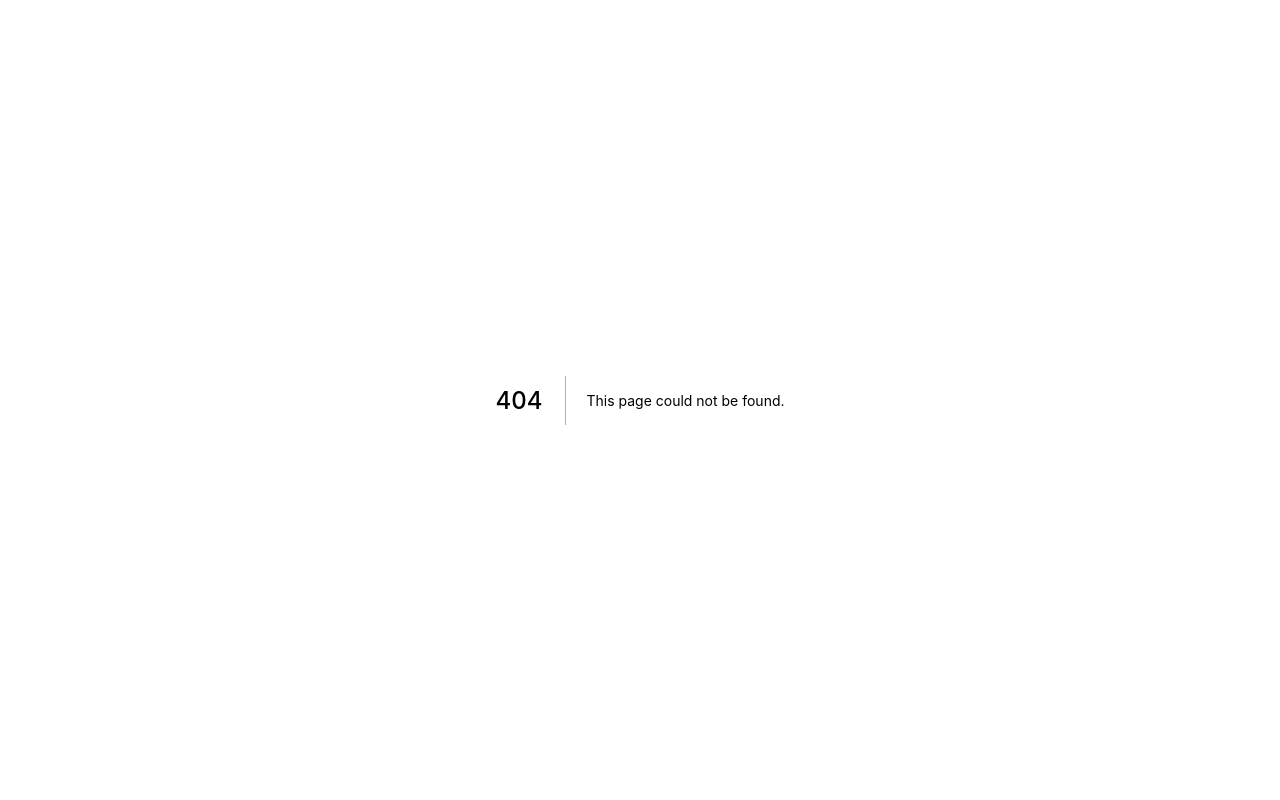
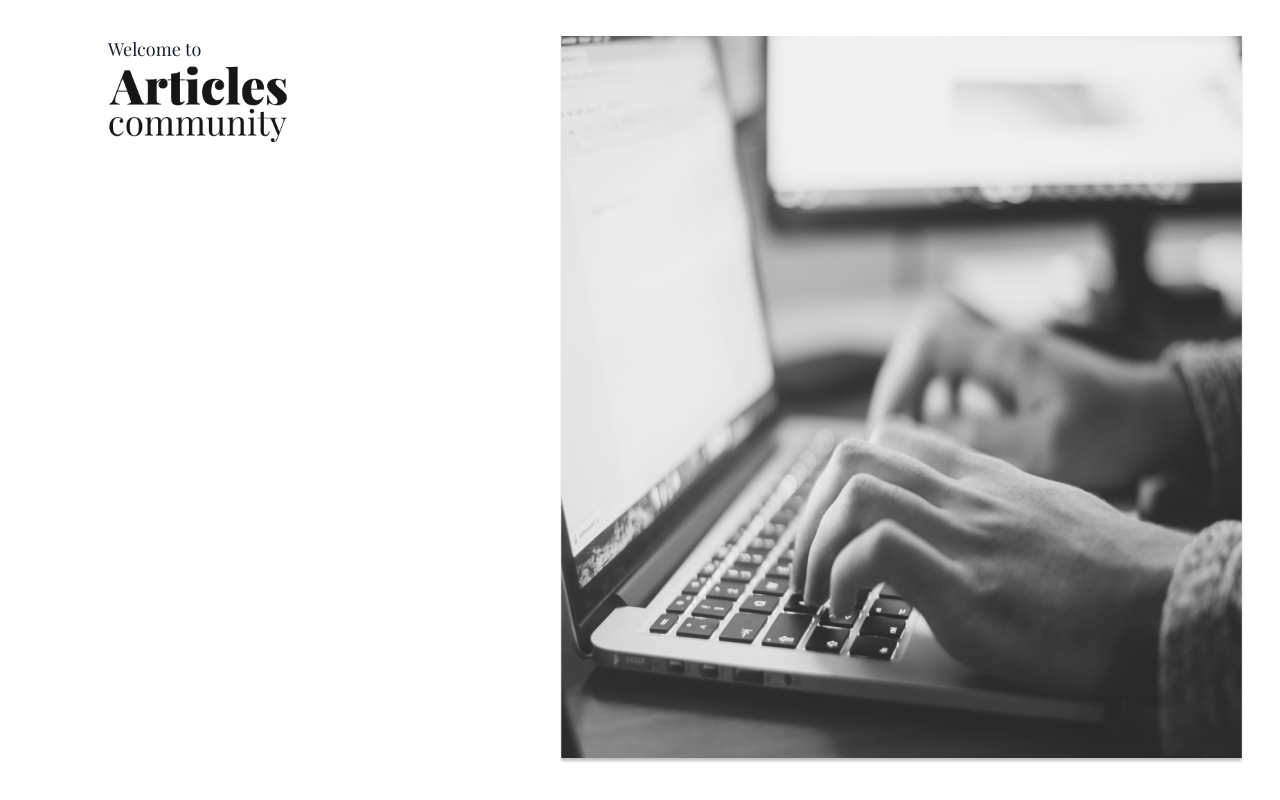
Before and after one commit to Kochiyama/articles-community-web, a Next.js app: page /auth/login in a window 1280 px wide. Before the commit this address had no page. Built offline with nearby package versions, Linux system fonts and the light colour scheme.

Commit message:
Feat: start static sketch of login and register

```diff
--- /dev/null
+++ b/src/pages/auth/login/index.tsx
@@ -0,0 +1,28 @@
+import { Text, Heading, Flex } from '@chakra-ui/layout'
+import { Image } from '@chakra-ui/react'
+import { NextPage } from 'next'
+
+const LoginPage: NextPage = () => {
+	return (
+		<Flex p='2rem' flexDir='row' h='100vh'>
+			<Flex flex='1' mr='2rem' px='4rem' flexDir='column'>
+				<Text fontFamily='Playfair Display'>Welcome to</Text>
+
+				<Image
+					src='/images/logo-complete.png'
+					alt='Articles Community'
+					w='10rem'
+				/>
+			</Flex>
+
+			<Flex flex='2'>
+				<Image
+					src='/images/glenn-carstens-peters-npxXWgQ33ZQ-unsplash.png'
+					alt='Image by Glenn Carstens Peters Unsplash'
+				/>
+			</Flex>
+		</Flex>
+	)
+}
+
+export default LoginPage
```
Also changed, not shown: src/pages/auth/register/index.tsx (added, +12 -0 lines).
